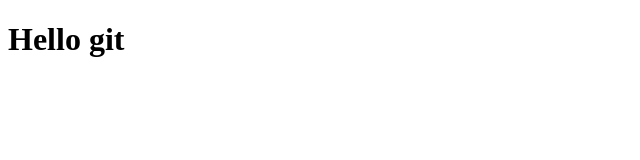
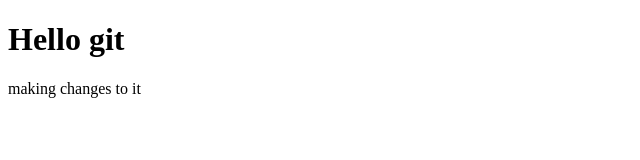
Before and after one commit to chetanananthu/sliptmate, a plain HTML site: page index.html in a window 1280 px wide. Shown: the whole page, without its empty margins (0-640 px from the left). Drawn offline with Linux system fonts and the light colour scheme.

Commit message:
updated 2nd time

```diff
--- a/index.html
+++ b/index.html
@@ -4,4 +4,5 @@
 </head>
 <body>
     <h1>Hello git</h1>
+    <p>making changes to it</p>
 </body>
```
